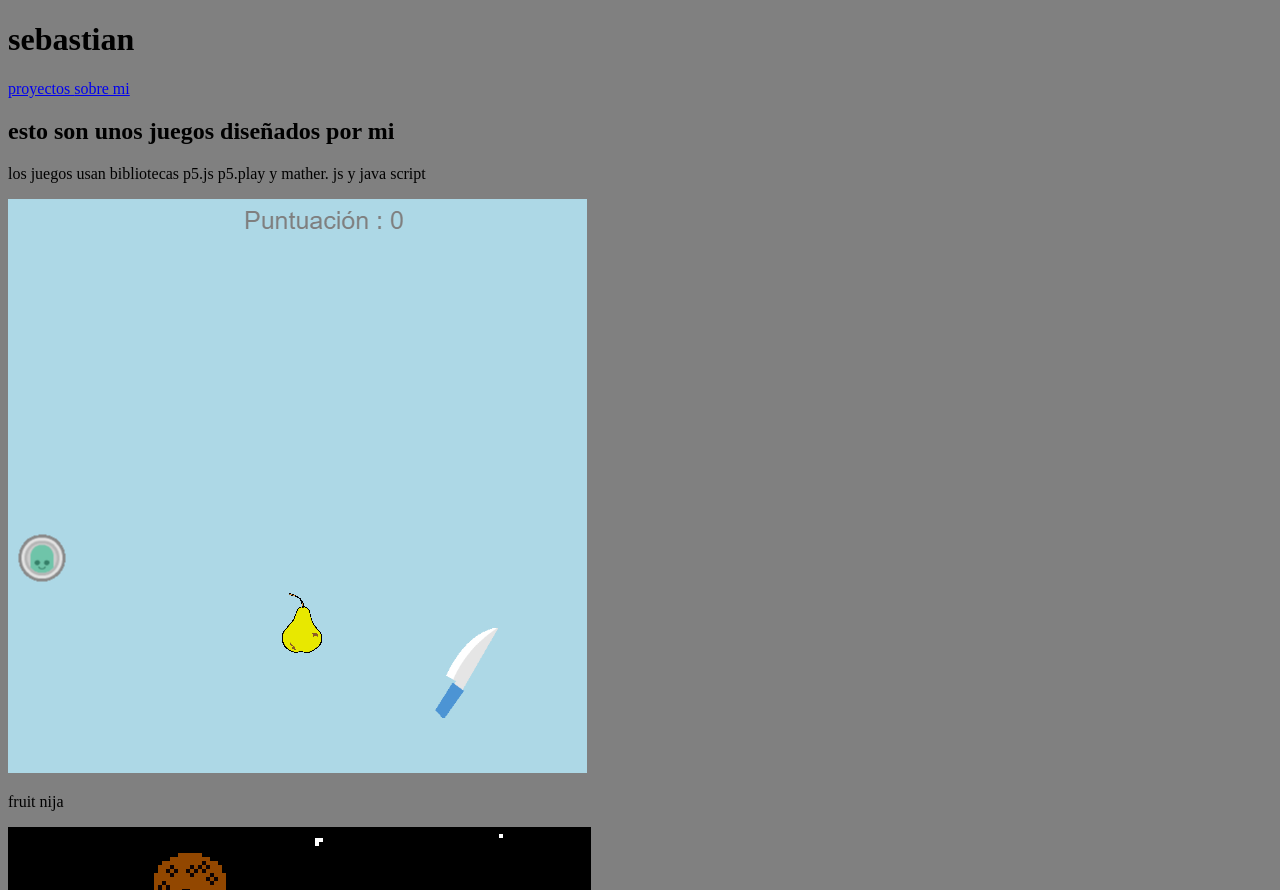
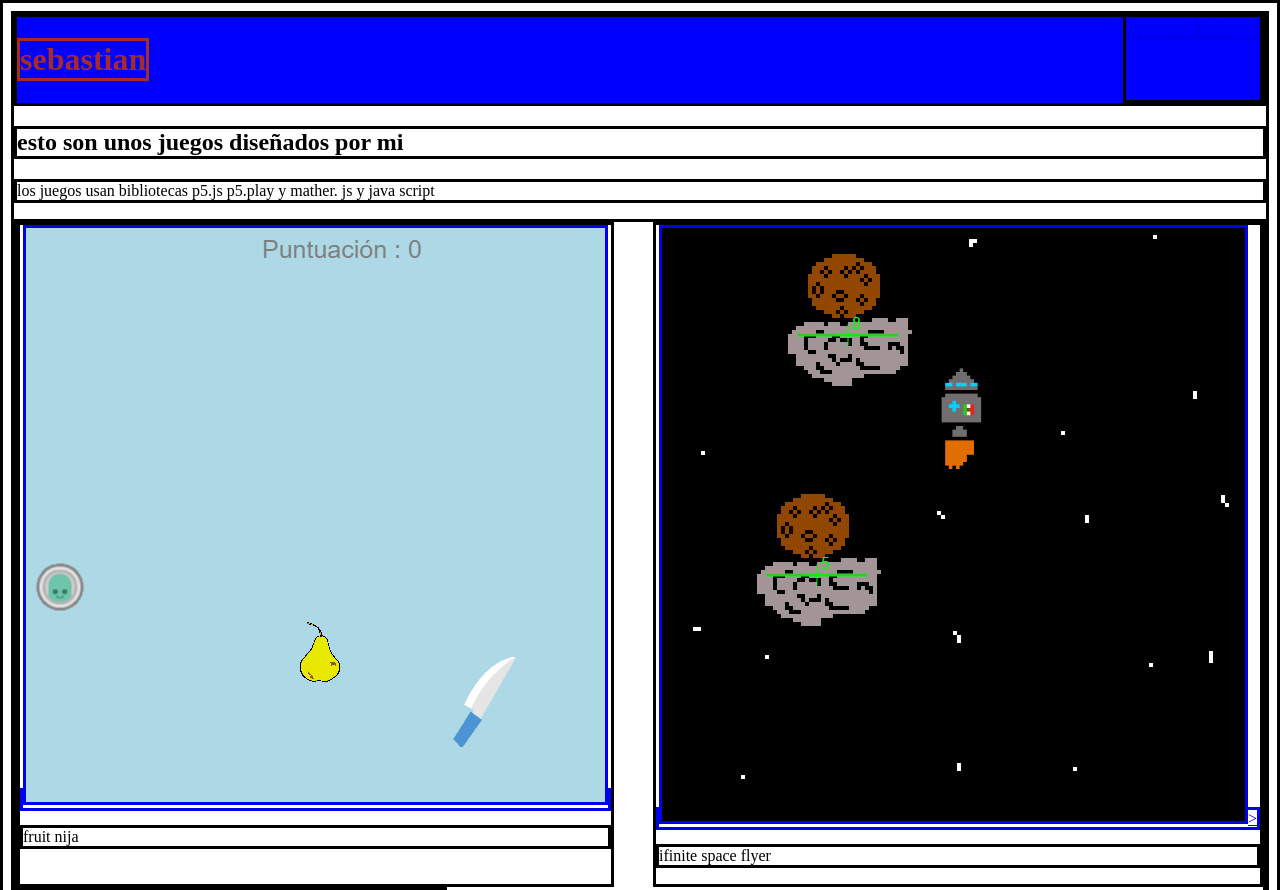
Before and after one commit to ultrsonico/verde-, a plain HTML site: page index.html in a window 1280 px wide. Shown: the top 890 px of the page. Drawn offline with Linux system fonts and the light colour scheme.

Commit message:
Add files via upload

```diff
--- a/diseño.css
+++ b/diseño.css
@@ -1,4 +1,21 @@
+h1{
+ color:brown;
+}
 *{
 
-    background-color: gray;
+    border: solid;
 }
+.header{
+    background-color: blue;
+    display: flex;
+    justify-content:space-between  ;
+}
+.grid{
+    display:flex;
+    flex-wrap: wrap;
+   justify-content: space-between;
+}
+.footer{
+    display:flex;
+    justify-content: flex-end;
+}
--- a/index.html
+++ b/index.html
@@ -5,23 +5,53 @@
         <title> pórtafolio </title>
     </head>
     <body>
+        <div class="header">
             <h1> sebastian </h1>
+            <div class="menu">
                 <a href="index.html"> proyectos </a>
                 <a href="sobrem.html"> sobre mi  </a>
+            </div>
+        </div>
+
+
 <h2> esto son unos juegos diseñados por mi </h2>
         <p> los juegos usan bibliotecas p5.js p5.play y mather. js y java script   </p>
+        <div class="grid">
+         <div class="item">
             <a href="https://editor.p5js.org/alejandra.luna/full/K0XDk5DhN">    <img src="./123.png" alt=""></a>
             <p>   fruit nija</p>
+        </div>
+        <div class="item">
             <a href="https://editor.p5js.org/sebastianhernadez333/full/ZgxY-hoUK">    <img src="./1234.png" alt="">></a>
             <p> ifinite space flyer </p>
+        </div>
+        <div class="item">
+
             <a href="https://studio.code.org/projects/gamelab/GBaNKXmFG6E47JEtAFpp92Wh1CXJwW0TuT5XWjGq23M">    <img src="./12345.png" alt="">></a>
             <p>  bola8 </p>
-        <a href="https://editor.p5js.org/sebastianhernadez333/full/PhO7KnVD6">    <img src="./123456.png" alt="">></a>
+        </div>
+        <div class="item">
+            a href="https://editor.p5js.org/sebastianhernadez333/full/PhO7KnVD6">    <img src="./123456.png" alt="">></a>
             <p> ciclista </p>
+        </div>
+        <div class="item">
             <a href="https://editor.p5js.org/sebastianhernadez333/full/CADgIzbAx">    <img src="./1234567.png" alt="">></a>
             <p> revienta globos </p>
+        </div>
+        <div class="item">
             <a href="https://studio.code.org/projects/gamelab/XBt93LTK3R_A8ikepEGW4JZRzLS3BG7LAao5lrvjIX8">    <img src="./12345678.png" alt="">></a>
             <p> hokey  </p>
+        </div>
+        </div>
+
+        <div class="footer">
+
+            <a href="https://github.com/ultrsonico">    <img src="./github.png" alt="">></a>
+        </div>
+
+
+
+
 
 
 
```
Also changed, not shown: github.png (added). Lines whose indentation alone changed are shown as unchanged.
